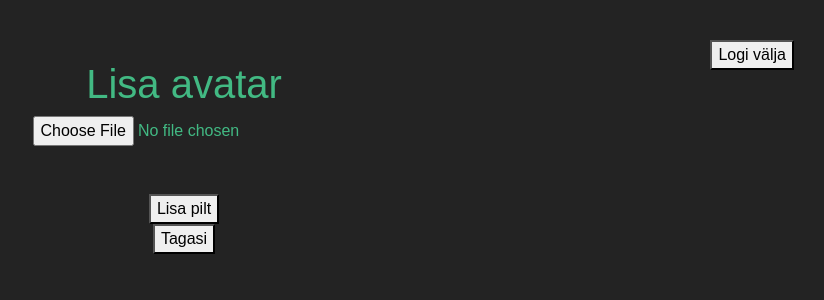
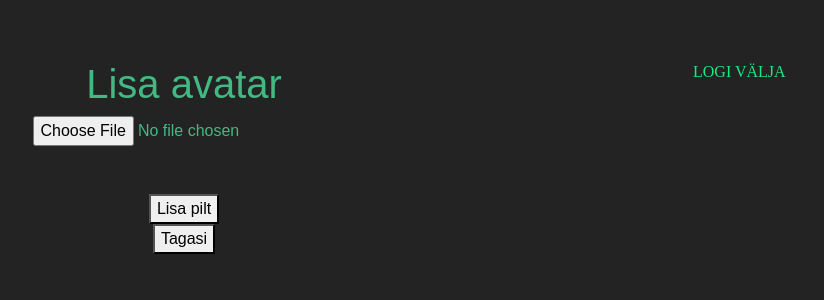
Before and after one commit to helinav/gitshamefront, a Vue app: page /avatar in a window 1280 px wide. Shown: the top 300 px of the page, without its empty margins (456-1280 px from the left). Built offline with nearby package versions, Linux system fonts and the light colour scheme.

Commit message:
Changed corner button, but still upgrading whole top padding.

```diff
--- a/src/assets/css/my-style.css
+++ b/src/assets/css/my-style.css
@@ -3,7 +3,9 @@ body {
     background-color: #232323;
     font-family: 'DefaultFont', Iosevka, sans-serif;
     text-align: center;
+    overflow-x: hidden; /* help to avoid bottom navigation slider */
     margin: 0 auto; /* Center the container horizontally */
+    /*margin-top: 10px;*/
 }
 
 /* Headers */
@@ -128,10 +130,11 @@ btn {
     transform: scale(1.2); /* Increase the size on hover (adjust the scale factor as needed) */
 }
 
+
 .page-container {
-    margin: 0 auto; /* Center the container horizontally */
+    margin: auto; /* Center the container horizontally */
     text-align: center;
-    /*width: 700px; !* Set your desired width in pixels *!*/
+    width: 700px; /* Set your desired width in pixels */
 }
 
 .hoverable-link {
@@ -268,26 +271,25 @@ container text-center {
     border: 3px solid #19eb81; /* Green border for the selected avatar */
 }
 
+/*corner button*/
+.special-container {
+    position: relative;
+    width: 100%;
+    min-height: 0px; /* Uncomment and adjust this property as needed */
+}
 
+.special-container .corner-button {
+    position: absolute;
+    top: 0;
+    right: 3%; /* You can adjust the right position as needed */
+    font-family: "Iosevka Medium";
+    color: #19eb81;
+    padding: 0;
+    border: none;
+    background: none;
+    text-transform: uppercase;
+}
 
-
-/*logoutshortcutrightcorner*/
-/*.special-container{*/
-/*    position:relative;*/
-/*}*/
-
-/*.special-container.corner-button{*/
-/*    position:absolute;*/
-/*    top:-15;*/
-/*    right:25px;*/
-/*    font-family:"IosevkaSemibold";*/
-/*    color:#19eb81;*/
-/*    padding:0;*/
-/*    border:none;*/
-/*    background:none;*/
-/*    text-transform:uppercase;*/
-/*}*/
-
-/*.special-container.corner-button:hover{*/
-/*    color:#3466c0;!*Changethecoloronhover*!*/
-/*}*/
+.special-container .corner-button:hover {
+    color: #3466c0;
+}
--- a/src/components/button/CornerButton.vue
+++ b/src/components/button/CornerButton.vue
@@ -1,6 +1,6 @@
 <template>
   <div class="special-container">
-    <button class="corner-button"> Logi välja </button>
+    <button class="corner-button">LOGI VÄLJA</button>
   </div>
 </template>
 
@@ -9,18 +9,3 @@ export default {
   name: "CornerButton",
 };
 </script>
-
-<style scoped>
-.button-container {
-  position: relative;
-  width: 100%;
-  height: 100%;
-}
-
-.corner-button {
-  position: absolute;
-  right: 30px;
-  margin-bottom: 10px; /* Add margin to separate the two buttons */
-  top: 5%;
-}
-</style>
--- a/src/views/LoginView.vue
+++ b/src/views/LoginView.vue
@@ -1,6 +1,4 @@
-<head>
-<link rel="stylesheet" href="my-style.css"/>
-</head>
+
 <template>
   <div class="container text-center vh-100">
     <div>
```
